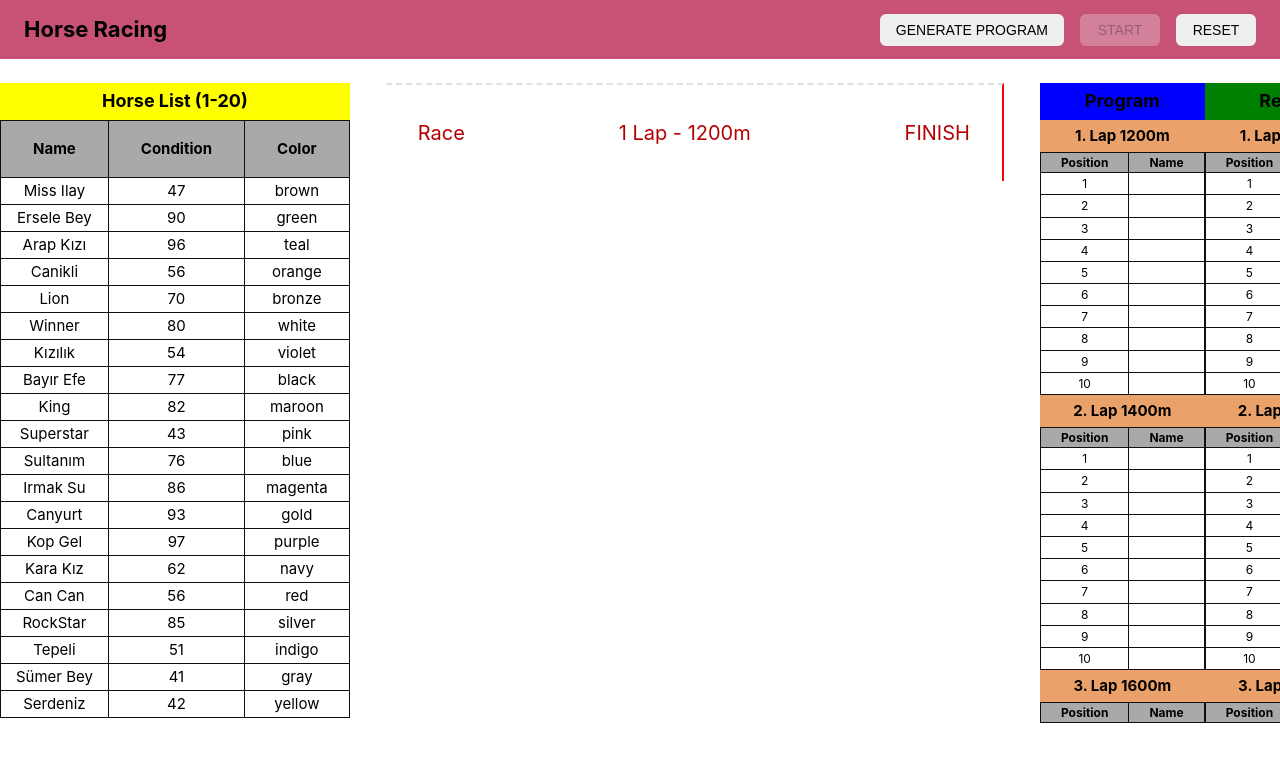
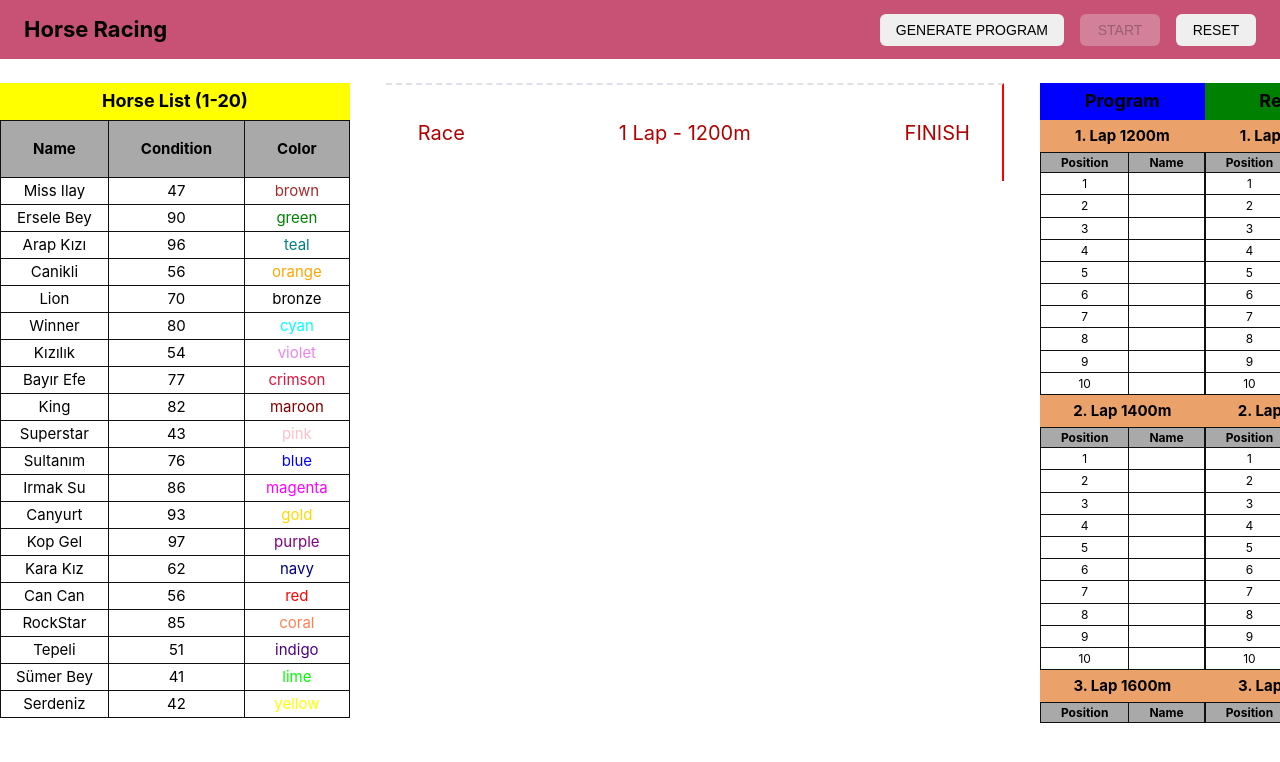
Before and after one commit to isasumer/horseRacingApp, a Vue app: page / in a window 1280 px wide. Shown: the top 762 px of the page. Built offline with nearby package versions, Linux system fonts and the light colour scheme.

Commit message:
[remove] :  gray color in horse colors pallet for better visible and add color into table

```diff
--- a/src/components/layout/HorseList.vue
+++ b/src/components/layout/HorseList.vue
@@ -12,7 +12,11 @@
       </thead>
       <tbody>
         <tr v-for="entity in horseList" :key="`entity-${entity.id}`" class="table-rows">
-          <td v-for="(header, i) in headers" :key="`${header}-${i}`">
+          <td
+            v-for="(header, i) in headers"
+            :key="`${header}-${i}`"
+            :style="{ color: header === 'color' ? entity.color : '' }"
+          >
             {{ entity[header as keyof IHorse] }}
           </td>
         </tr>
--- a/src/constants/raceRules.ts
+++ b/src/constants/raceRules.ts
@@ -34,11 +34,11 @@ export const HORSE_COLORS = [
   'orange',
   'pink',
   'brown',
-  'gray',
-  'black',
-  'white',
+  'lime',
+  'crimson',
+  'cyan',
   'gold',
-  'silver',
+  'coral',
   'bronze',
   'maroon',
   'navy',
```
